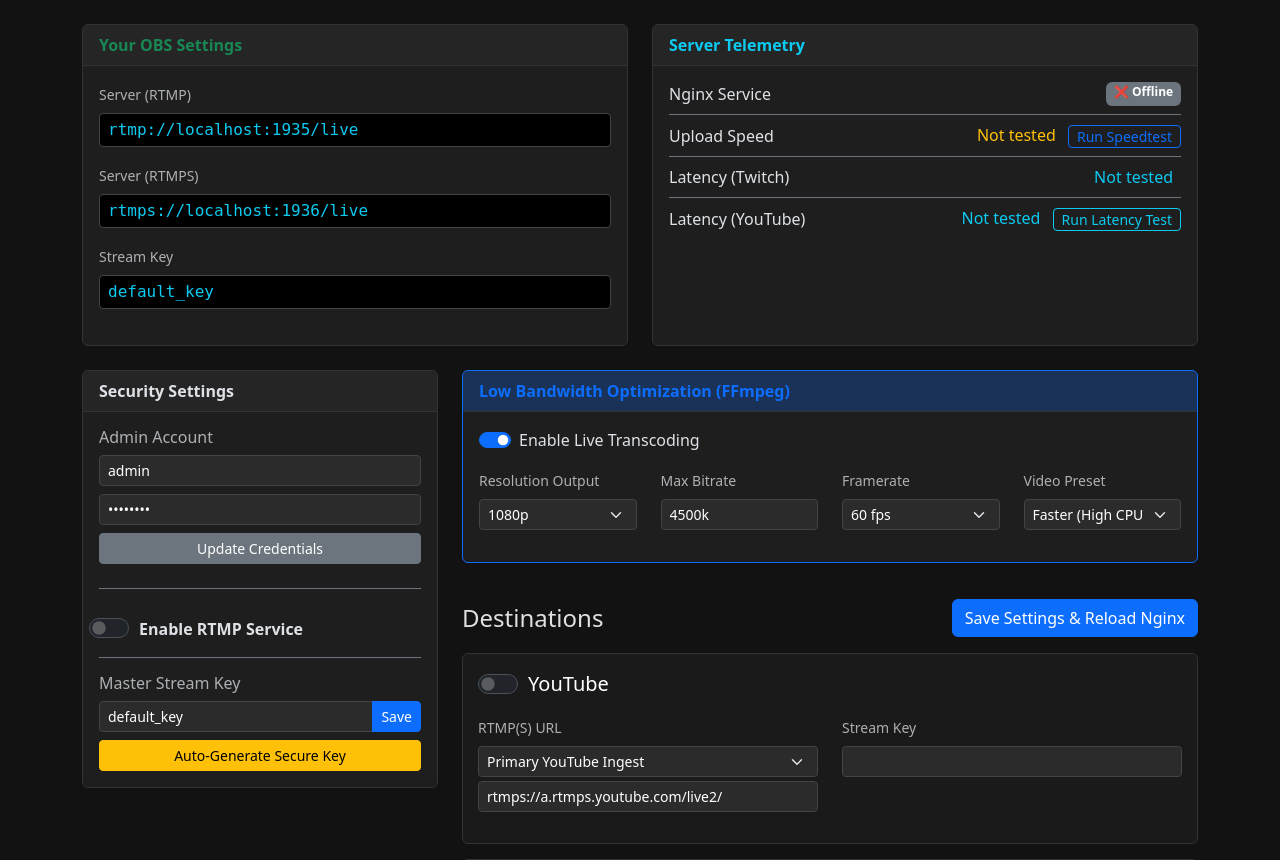
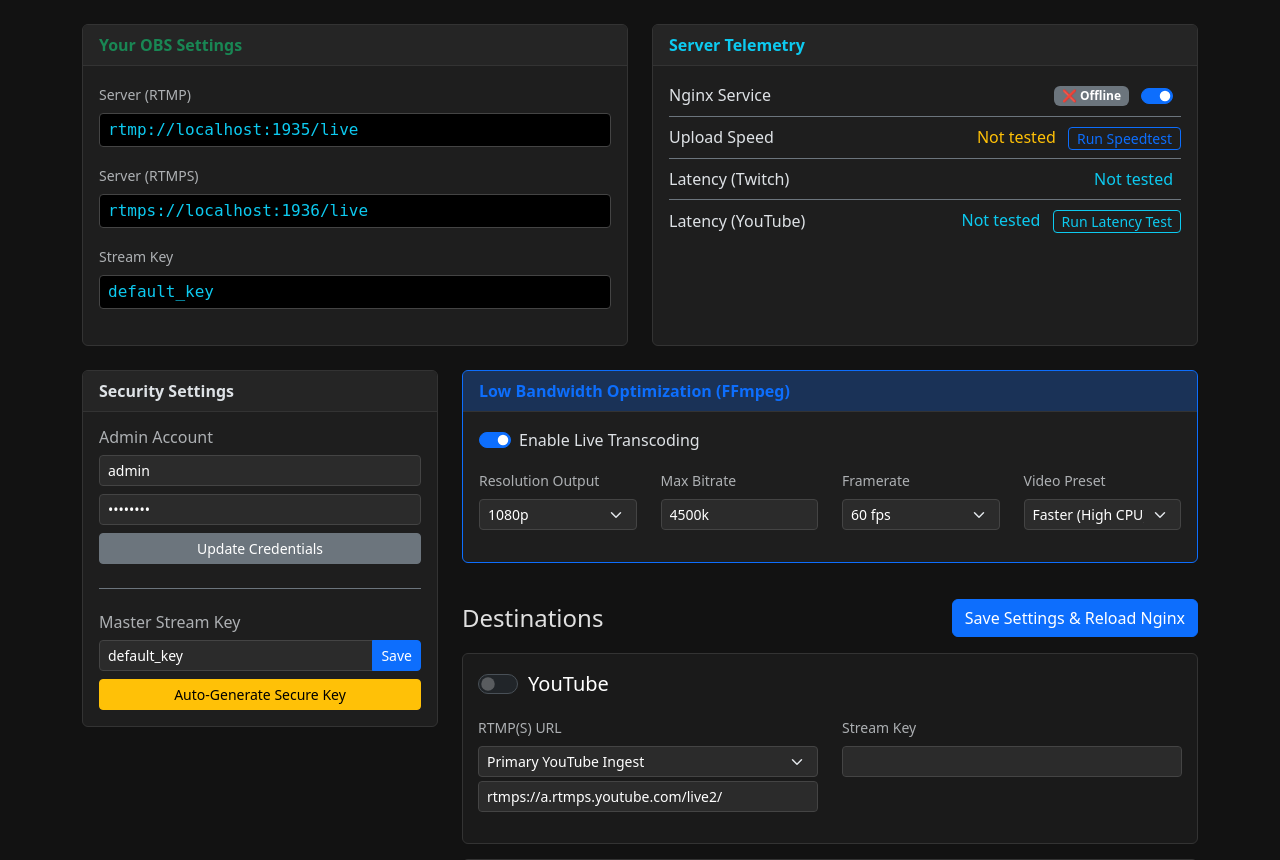
Before and after one commit to cookiebaits/ckerestrm, a Flask app: page / in a window 1280 px wide. Shown: the part 57-917 px from the top of the page. Run offline with Flask 3, Linux system fonts and the light colour scheme; the visitor is signed in with stand-in values (Sample User, id 1); data comes from the database, SQL or seed files in the repository; parts of the project's set-up code (start-up, migrations or seed data) failed here and were passed over.

Commit message:
feat: refine UI toggle and relax stream key requirements
- Modified the database to auto-enable the `service_enabled` state by default on first boot (value = 1).
- Moved the `Enable RTMP Service` toggle switch to the Server Telemetry card next to the Nginx status. It now uses a dedicated AJAX `/toggle_service` endpoint to update the backend instantly without a full page reload or form save.
- Relaxed Nginx generation requirements so destinations without a stream key are no longer ignored. It will now append raw URLs (useful for endpoints that bake authentication directly into the path).

Co-authored-by: cookiebaits <186959723+cookiebaits@users.noreply.github.com>

```diff
--- a/app/app.py
+++ b/app/app.py
@@ -41,7 +41,7 @@ def init_db():
         "ALTER TABLE settings ADD COLUMN bitrate TEXT DEFAULT '6000k'",
         "ALTER TABLE settings ADD COLUMN framerate TEXT DEFAULT '60'",
         "ALTER TABLE settings ADD COLUMN video_preset TEXT DEFAULT 'veryfast'",
-        "ALTER TABLE settings ADD COLUMN service_enabled INTEGER DEFAULT 0",
+        "ALTER TABLE settings ADD COLUMN service_enabled INTEGER DEFAULT 1",
         "ALTER TABLE settings ADD COLUMN admin_username TEXT DEFAULT 'admin'",
         "ALTER TABLE settings ADD COLUMN admin_password TEXT DEFAULT 'P4sswerd'",
         "ALTER TABLE settings ADD COLUMN twitch_client_id TEXT DEFAULT ''",
@@ -62,7 +62,7 @@ def init_db():
             admin_username TEXT DEFAULT 'admin',
             admin_password TEXT DEFAULT 'P4sswerd',
             master_stream_key TEXT DEFAULT 'default_key',
-            service_enabled INTEGER DEFAULT 0,
+            service_enabled INTEGER DEFAULT 1,
             transcode_active INTEGER DEFAULT 1,
             resolution TEXT DEFAULT '1080',
             bitrate TEXT DEFAULT '4500k',
@@ -106,6 +106,9 @@ def init_db():
         ))
     conn.commit()
     conn.close()
+
+# Ensure DB exists on app load before any requests are processed
+init_db()
 
 def generate_stunnel_conf(settings):
     platforms = ['youtube', 'twitch', 'instagram', 'x', 'kick']
@@ -155,16 +158,16 @@ def _build_nginx_conf(settings, stunnel_mappings):
         if settings[f'{p}_active']:
             url = sanitize(settings[f'{p}_url'])
             key = sanitize(settings[f'{p}_key'])
-            if not url or not key:
+            if not url:
                 continue
 
             if url.startswith('rtmps://') and p in stunnel_mappings:
                 actual_url = stunnel_mappings[p]
-                if not actual_url.endswith('/'):
+                if not actual_url.endswith('/') and key:
                     actual_url += '/'
                 push_directives.append(f"            push {actual_url}{key};")
             else:
-                if not url.endswith('/'):
+                if not url.endswith('/') and key:
                     url += '/'
                 push_directives.append(f"            push {url}{key};")
 
@@ -479,6 +482,25 @@ def validate():
 
     return Response('Invalid stream key', status=403)
 
+@app.route('/toggle_service', methods=['POST'])
+def toggle_service():
+    if not session.get('logged_in'):
+        return Response('Unauthorized', status=401)
+
+    token = session.get('_csrf_token', None)
+    if not token or token != request.json.get('_csrf_token'):
+        return Response('CSRF validation failed', status=403)
+
+    enabled = 1 if request.json.get('enabled') else 0
+
+    conn = get_db_connection()
+    conn.execute('UPDATE settings SET service_enabled = ?', (enabled,))
+    conn.commit()
+    conn.close()
+
+    generate_nginx_conf()
+    return jsonify({"success": True})
+
 @app.route('/regenerate_key', methods=['POST'])
 def regenerate_key():
     if not session.get('logged_in'):
--- a/app/templates/index.html
+++ b/app/templates/index.html
@@ -59,9 +59,14 @@
                         <i class="bi bi-activity"></i> Server Telemetry
                     </div>
                     <div class="card-body">
-                        <div class="d-flex justify-content-between mb-2 pb-2 border-bottom border-secondary">
+                        <div class="d-flex justify-content-between mb-2 pb-2 border-bottom border-secondary align-items-center">
                             <span>Nginx Service</span>
-                            <span id="status-nginx" class="badge bg-secondary">Checking...</span>
+                            <div>
+                                <span id="status-nginx" class="badge bg-secondary me-2">Checking...</span>
+                                <div class="form-check form-switch d-inline-block mb-0 align-middle">
+                                    <input class="form-check-input" type="checkbox" id="service_enabled_toggle" {% if settings.service_enabled %}checked{% endif %}>
+                                </div>
+                            </div>
                         </div>
                         <div class="d-flex justify-content-between mb-2 pb-2 border-bottom border-secondary align-items-center">
                             <span>Upload Speed</span>
@@ -91,6 +96,25 @@
         <script>
             document.getElementById('obs-server-url').innerText = 'rtmp://' + window.location.hostname + ':1935/live';
             document.getElementById('obs-server-url-tls').innerText = 'rtmps://' + window.location.hostname + ':1936/live';
+
+            document.getElementById('service_enabled_toggle').addEventListener('change', function() {
+                const isEnabled = this.checked;
+                fetch('/toggle_service', {
+                    method: 'POST',
+                    headers: { 'Content-Type': 'application/json' },
+                    body: JSON.stringify({ enabled: isEnabled, _csrf_token: '{{ csrf_token() }}' })
+                }).then(r => r.json()).then(data => {
+                    if(data.success) {
+                        updateStatus();
+                    } else {
+                        alert("Failed to toggle service");
+                        this.checked = !isEnabled;
+                    }
+                }).catch(err => {
+                    alert("Error toggling service");
+                    this.checked = !isEnabled;
+                });
+            });
 
             function updateStatus() {
                 fetch('/api/status')
@@ -169,11 +193,6 @@
 
                         <form method="POST" action="{{ url_for('save') }}" class="mb-2">
                             <input type="hidden" name="_csrf_token" value="{{ csrf_token() }}">
-                            <div class="form-check form-switch mb-3 mt-2 border-bottom border-secondary pb-3">
-                                <input class="form-check-input fs-5" type="checkbox" id="service_enabled" name="service_enabled" {% if settings.service_enabled %}checked{% endif %}>
-                                <label class="form-check-label fw-bold mt-1" for="service_enabled">Enable RTMP Service</label>
-                            </div>
-
                             <h6 class="text-muted">Master Stream Key</h6>
                             <div class="input-group input-group-sm mb-2">
                                 <input type="text" class="form-control" name="master_stream_key" value="{{ settings.master_stream_key }}" required>
@@ -195,8 +214,6 @@
                 <form method="POST" action="{{ url_for('save') }}">
                     <input type="hidden" name="_csrf_token" value="{{ csrf_token() }}">
                     <input type="hidden" name="master_stream_key" value="{{ settings.master_stream_key }}">
-                    <!-- Send service_enabled state as hidden so it doesn't get toggled off when saving from the right column -->
-                    <input type="hidden" name="service_enabled" value="{% if settings.service_enabled %}on{% endif %}">
 
                     <div class="row mb-3">
                         <div class="col-12">
```
